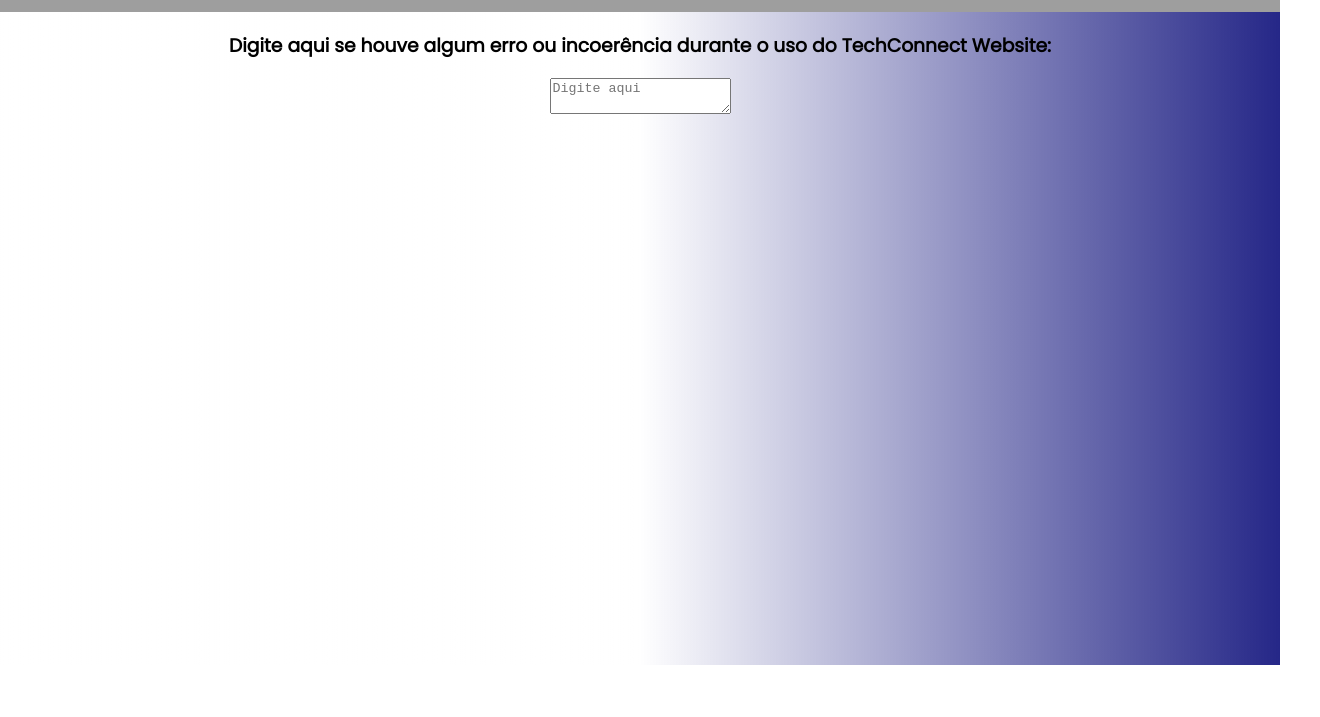
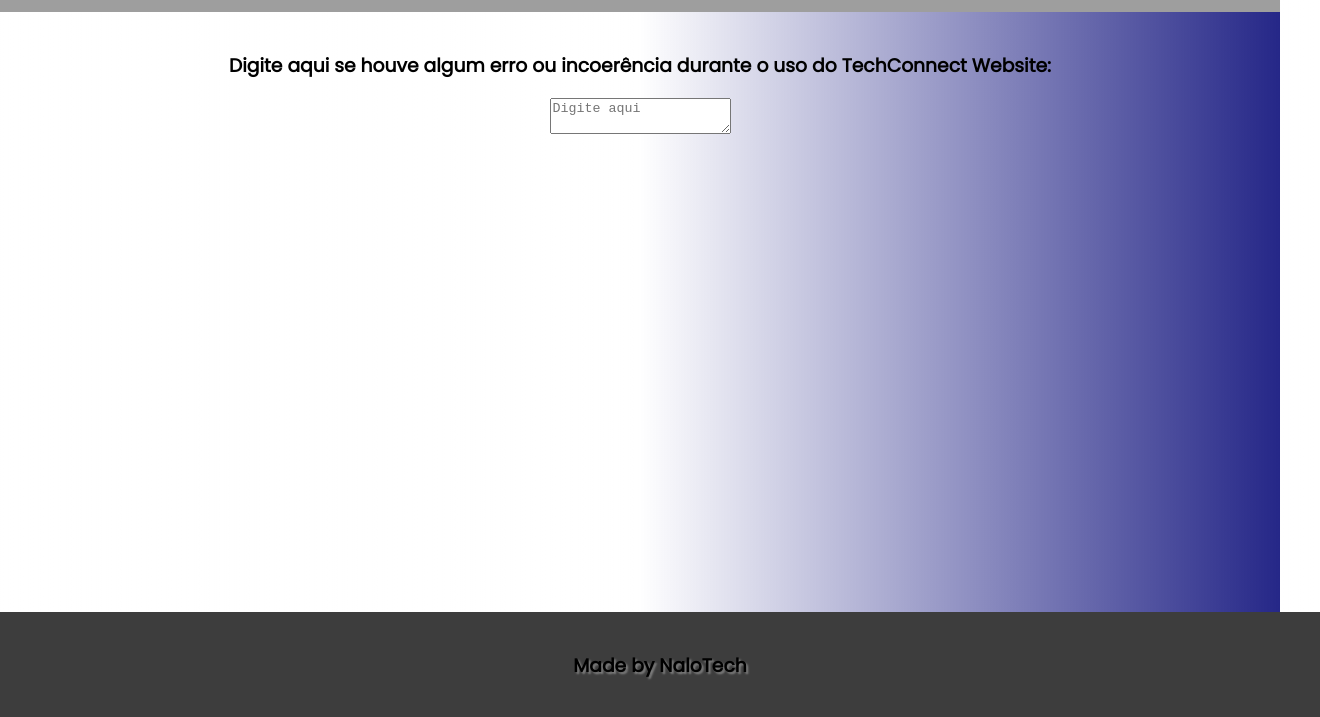
Before and after one commit to natanleal1/TechConnect, a plain HTML site: page contact.html in a window 1280 px wide. Shown: the part 135-852 px from the top of the page, 1320 px wide, since content can reach past the window. Before the commit the page ends 800 px from the top, so only its background shows below. Drawn offline with Linux system fonts and the light colour scheme; grey boxes are pictures that could not be loaded; a web font is replaced by a local one.

Commit message:
Update contact.html
just ajusted the footer

```diff
--- a/contact.html
+++ b/contact.html
@@ -10,6 +10,14 @@
     <style>
         .comment{
             text-align: center;
+        }
+            body{
+          height: 100vh;
+        }
+        .comment{
+          padding: 20px;
+          position: relative;
+          height: 70vh
         }
     </style>
 </head>
@@ -29,5 +37,8 @@
                 <textarea name="" id="" placeholder="Digite aqui"></textarea>
             </div>
     </section>
+    <footer>
+        <h3>Made by NaloTech</h3>
+      </footer>
 </body>
 </html>
```
